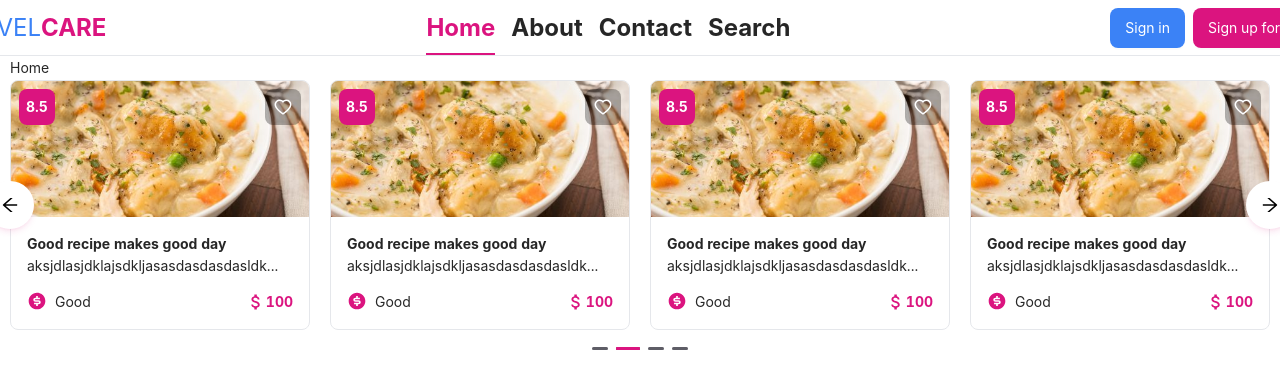
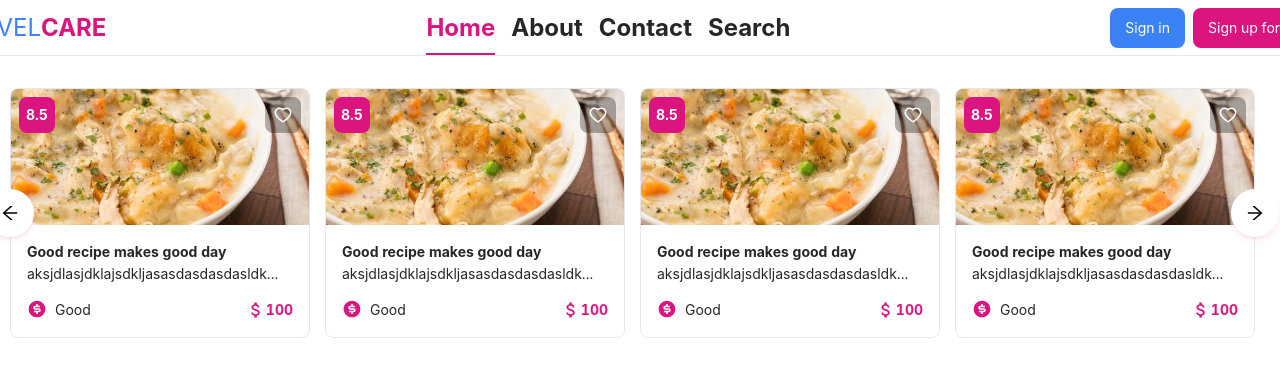
Before and after one commit to Huyhehe/Sem5_Frontend, a React (Vite) app: page / in a window 1280 px wide. Shown: the top 388 px of the page. Built offline with nearby package versions, Linux system fonts and the light colour scheme.

Commit message:
refactor: change the logic of Carousel

```diff
--- a/src/components/Slider/Slider.tsx
+++ b/src/components/Slider/Slider.tsx
@@ -1,7 +1,7 @@
-import { Button, Carousel } from "antd"
+import { Carousel } from "antd"
 import { FunctionComponent, memo, useRef } from "react"
+import { AiOutlineArrowLeft, AiOutlineArrowRight } from "react-icons/ai"
 import Card, { CardProps } from "../Card"
-import { AiOutlineArrowLeft, AiOutlineArrowRight } from "react-icons/ai"
 import CircleButton from "../CircleButton"
 import "./slider.css"
 
@@ -160,16 +160,13 @@ const Slider: FunctionComponent<SliderProps> = ({ children }) => {
       <Carousel
         ref={carouselRef}
         draggable
-        dots={true}
+        dots={false}
         autoplay
-        autoplaySpeed={3000}
         pauseOnHover
-        pauseOnDotsHover
+        slidesToShow={4}
+        arrows={false}
       >
-        {listToMatrix(cardItems, 4).map((group, index) => {
-          return (
-            <div key={index} className="flex gap-[20px]">
-              {group.map((item, index) => {
+        {cardItems.map((item, index) => {
           return (
             <Card
               key={index}
@@ -181,9 +178,6 @@ const Slider: FunctionComponent<SliderProps> = ({ children }) => {
             />
           )
         })}
-            </div>
-          )
-        })}
       </Carousel>
       <CircleButton
         Icon={AiOutlineArrowLeft}
@@ -193,7 +187,7 @@ const Slider: FunctionComponent<SliderProps> = ({ children }) => {
       <CircleButton
         Icon={AiOutlineArrowRight}
         onClickFunc={handleNext}
-        additionalClass="absolute top-1/2 right-0 -translate-y-1/2 translate-x-1/2"
+        additionalClass="absolute top-1/2 right-0 -translate-y-1/2 translate-x-[calc(50%_-_15px)]"
       />
     </div>
   )
--- a/src/layouts/AuthLayout/index.tsx
+++ b/src/layouts/AuthLayout/index.tsx
@@ -11,7 +11,7 @@ const AuthLayout: FunctionComponent<AuthLayoutProps> = ({ children }) => {
       <div className="w-full sticky top-0 z-10 bg-white">
         <NavBar />
       </div>
-      <div className="max-w-[1260px]">{children}</div>
+      <div className="max-w-[1260px] mt-[2rem]">{children}</div>
     </div>
   )
 }
--- a/src/pages/Home/index.tsx
+++ b/src/pages/Home/index.tsx
@@ -4,8 +4,7 @@ interface HomeProps {}
 
 const Home: FunctionComponent<HomeProps> = () => {
   return (
-    <div>
-      <div>Home</div>
+    <div className="homePage-container">
       <Slider />
     </div>
   )
```
Also changed, not shown: src/components/Slider/slider.css (+8 -0 lines). Lines whose indentation alone changed are shown as unchanged.
